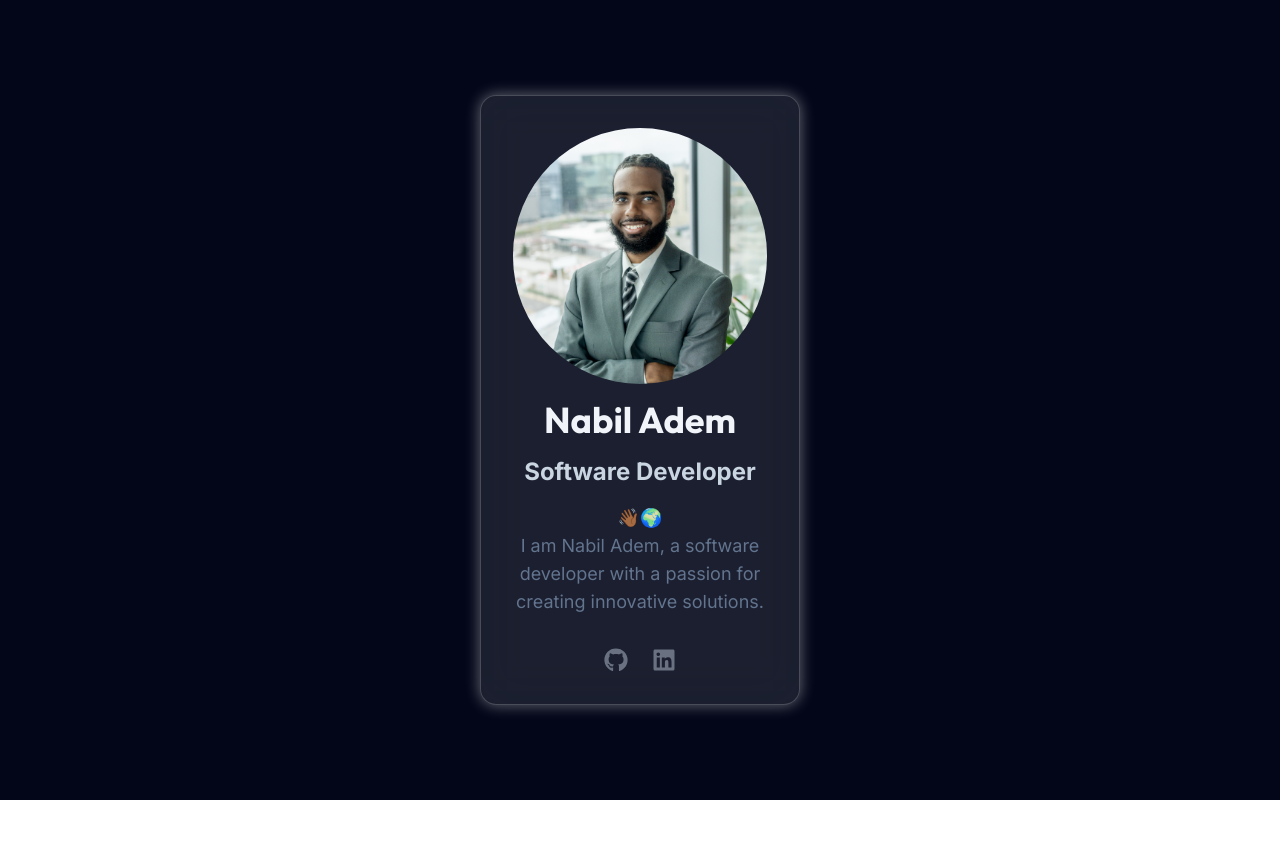
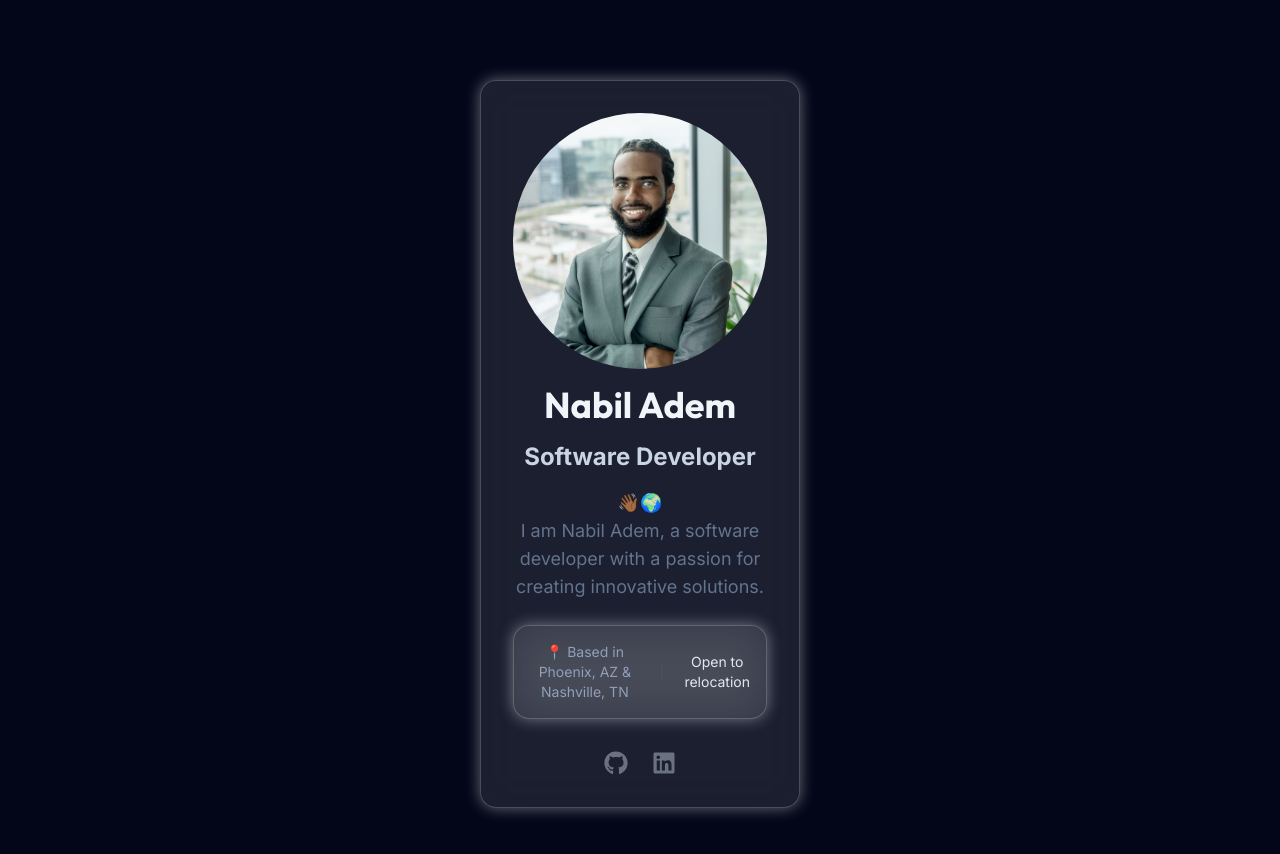
Before and after one commit to nabiladem/portfolio, a React (Vite) app: page / in a window 1280 px wide. Shown: the top 854 px of the page. Before the commit the page ends 800 px from the top, so only its background shows below. Built offline with nearby package versions, Linux system fonts and the light colour scheme.

Commit message:
Add location card

```diff
--- a/src/App.jsx
+++ b/src/App.jsx
@@ -45,6 +45,12 @@ function App() {
           I am Nabil Adem, a software developer with a passion for creating innovative solutions.
         </p>
 
+        <div className="flex items-center justify-center gap-5 mt-6 text-sm text-slate-400 liquid-glass p-4">
+          <span>📍 Based in Phoenix, AZ & Nashville, TN</span>
+          <span className="text-slate-600">|</span>
+          <span className="text-slate-200 font-medium">Open to relocation</span>
+        </div>
+
         <motion.div
           className="flex justify-center gap-6 pt-4"
           variants={{
```
